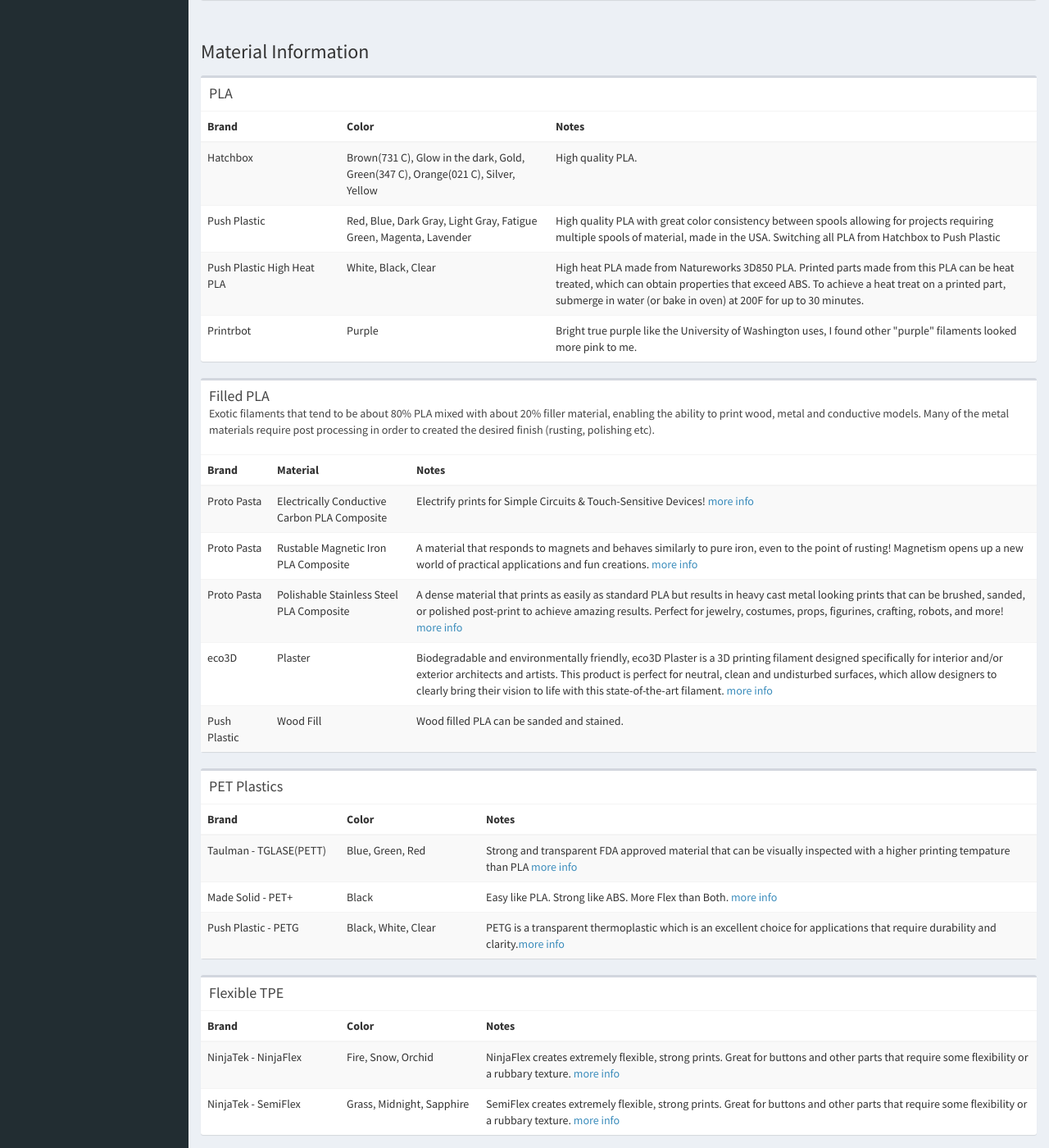
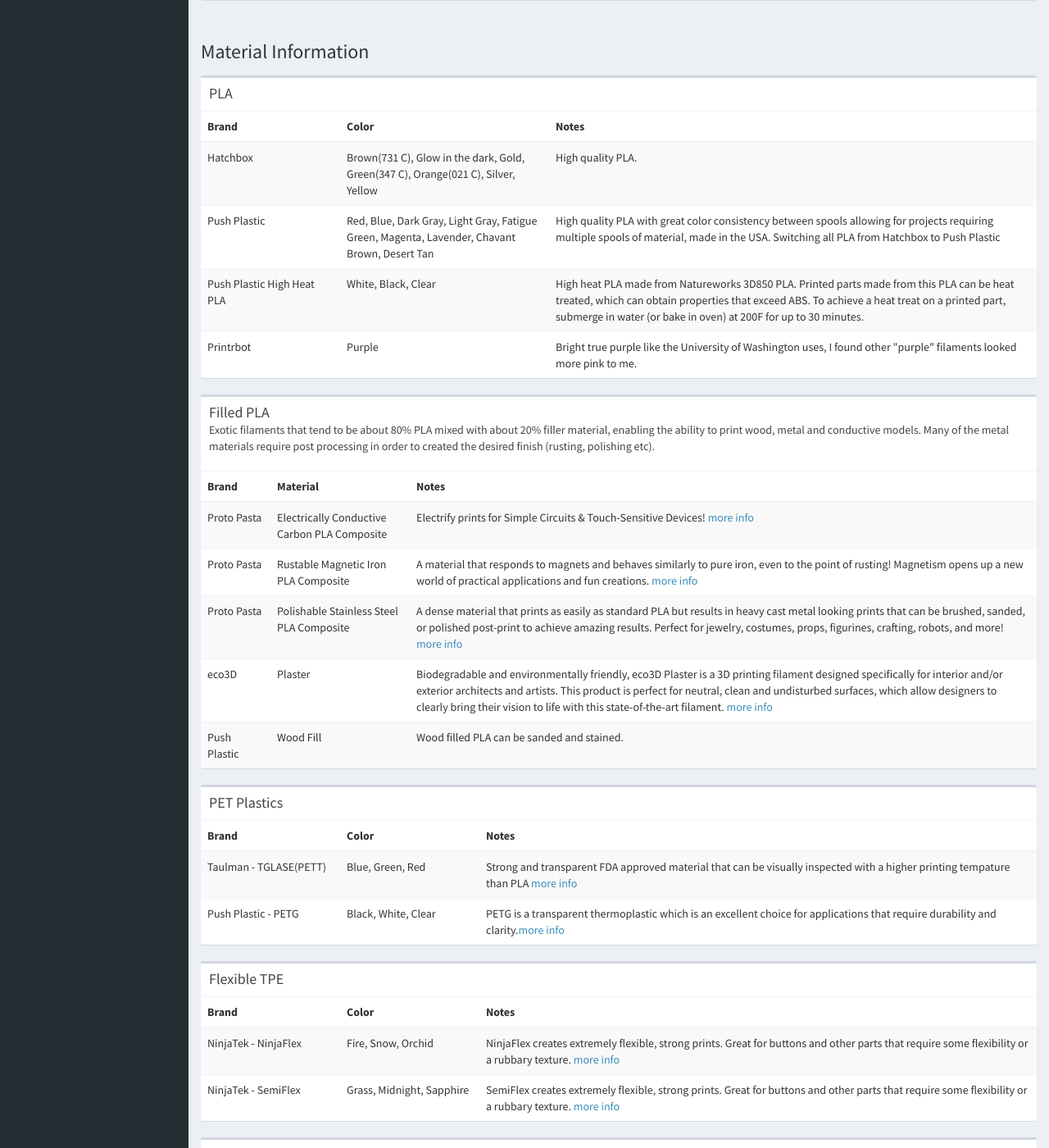
Before and after one commit to garthvh/garthvh.github.io, a Jekyll site: the page built from 3d-Printing.html, in a window 1280 px wide and 1400 px high, scrolled down 768 px. Shown: the whole window at 82% size. Built offline with Jekyll 4.4.1, drawn with Linux system fonts in a browser that asks for light colours; a script that is not in the unit is left out; comment, search, counter and statistics services are not loaded.

Commit message:
update filament list

```diff
--- a/3d-Printing.html
+++ b/3d-Printing.html
@@ -58,7 +58,7 @@
 					</tr>
 					<tr>
 						<td>Push Plastic</td>
-						<td>Red, Blue, Dark Gray, Light Gray, Fatigue Green, Magenta, Lavender</td>
+						<td>Red, Blue, Dark Gray, Light Gray, Fatigue Green, Magenta, Lavender, Chavant Brown, Desert Tan</td>
 						<td>High quality PLA with great color consistency between spools allowing for projects requiring multiple spools of material, made in the USA. Switching all PLA from Hatchbox to Push Plastic</td>
 					</tr>
 					<tr>
@@ -139,11 +139,6 @@
 						<td>Taulman - TGLASE(PETT)</td>
 						<td>Blue, Green, Red</td>
 						<td>Strong and transparent FDA approved material that can be visually inspected with a higher printing tempature than PLA <a href="http://taulman3d.com/t-glase-features.html" target="_blank">more info</a></td>
-					</tr>
-					<tr>
-						<td>Made Solid - PET+</td>
-						<td>Black</td>
-						<td>Easy like PLA. Strong like ABS. More Flex than Both. <a href="https://madesolid.com/pages/pet-filament" target="_blank">more info</a></td>
 					</tr>
 					<tr>
 						<td>Push Plastic - PETG</td>
```
